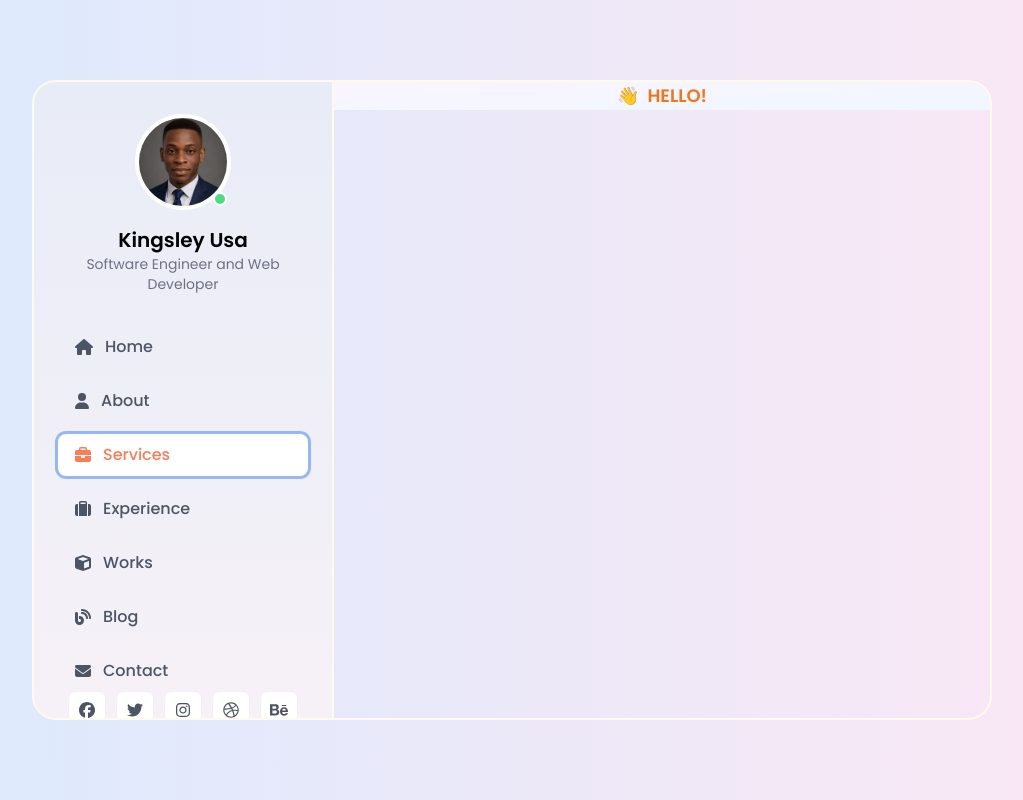
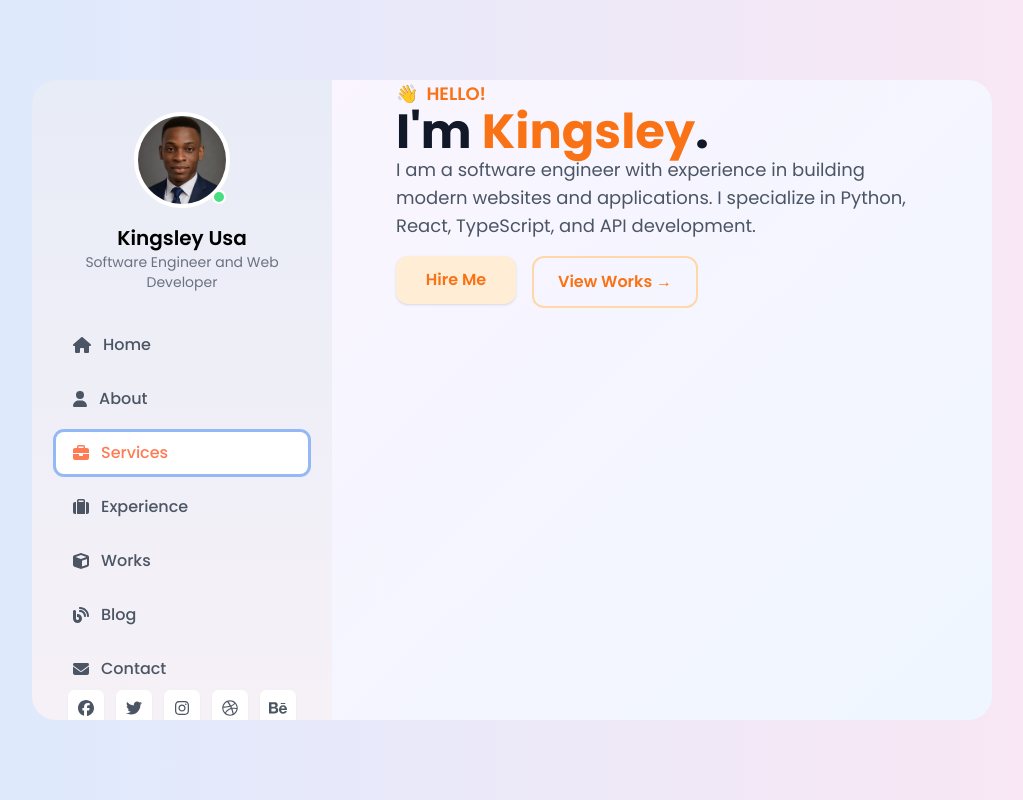
Before and after one commit to TheKingsident/kingsley-portfolio, a React (Vite) app: page / in a window 1280 px wide. Both pictures are taken after a click on the button "Services". Shown: the whole page, without its empty margins (128-1151 px from the left). Built offline with nearby package versions, Linux system fonts and the light colour scheme.

Commit message:
Refactor Services component: enhance layout with greeting, title, description, and call-to-action buttons

```diff
--- a/src/App.tsx
+++ b/src/App.tsx
@@ -51,7 +51,7 @@ const App = () => {
 
   return (
     <div className="flex min-h-screen items-center justify-center">
-      <div className="flex w-9/12 max-h-[80vh] border-2 rounded-3xl border-amber-50 overflow-hidden">
+      <div className="flex w-9/12 max-h-[80vh] border-1 rounded-3xl border-amber-50 overflow-hidden">
         <Sidebar activeSection={activeSection} setActiveSection={setActiveSection} />
         <main className={`flex-1 overflow-y-auto hide-scrollbar ${
           showScrollbar ? "show-scrollbar" : "hide-scrollbar"
--- a/src/components/Sidebar.tsx
+++ b/src/components/Sidebar.tsx
@@ -37,7 +37,7 @@ const Sidebar = ({ activeSection, setActiveSection }: SidebarProps) => {
   };
 
   return (
-    <aside className="w-[300px] bg-gradient-to-b from-[#e8ecf7] to-[#f6f1f7] flex flex-col items-center px-6 py-8 border-r-2 border-amber-50">
+    <aside className="w-[300px] bg-gradient-to-b from-[#e8ecf7] to-[#f6f1f7] flex flex-col items-center px-6 py-8 border-r-1 border-amber-50">
       {/* Profile Section */}
       <div className="text-center mb-8">
         <div className="relative w-24 h-24 mx-auto">
--- a/src/pages/Home.tsx
+++ b/src/pages/Home.tsx
@@ -1,6 +1,6 @@
 const Home = () => {
   return (
-    <section id="home" className="relative flex flex-col md:flex-row items-center justify-between w-full min-h-screen px-8 md:px-16 bg-gradient-to-br from-white to-[#f7faff] overflow-hidden">
+    <section id="home" className="relative flex flex-col md:flex-row items-center justify-between w-full h-[80vh] px-8 md:px-16 bg-gradient-to-br from-white to-[#f7faff] overflow-hidden">
       {/* Floating Circles */}
       <div className="absolute w-32 h-32 bg-orange-300 rounded-full opacity-50 animate-float top-10 left-10"></div>
       <div className="absolute w-24 h-24 bg-blue-300 rounded-full opacity-50 animate-float-delayed bottom-20 right-20"></div>
@@ -8,14 +8,14 @@ const Home = () => {
       <div className="absolute w-20 h-20 bg-pink-300 rounded-full opacity-50 animate-float-delayed bottom-1/4 left-1/4"></div>
 
       {/* Content Section */}
-      <div className="text-center md:text-left space-y-6 z-10">
+      <div className="text-center md:text-left w-1/2 space-y-6 z-10">
         <div className="text-lg font-semibold text-orange-500 flex items-center gap-2">
           <span>👋</span> HELLO!
         </div>
         <h1 className="text-4xl md:text-5xl font-bold text-gray-900">
           I'm <span className="text-orange-500">Kingsley</span>.
         </h1>
-        <p className="text-gray-600 text-base md:text-lg leading-relaxed">
+        <p className="text-gray-600 text-[15px]leading-relaxed">
           I am a software engineer with experience in building modern websites and applications.
           I specialize in Python, React, TypeScript, and API development.
         </p>
@@ -36,12 +36,12 @@ const Home = () => {
       </div>
 
       {/* Image Section */}
-      <div className="relative w-[300px] md:w-[450px] lg:w-[500px] max-h-[50vh] mt-12 md:mt-0">
-        <div className="absolute w-[400px] h-[400px] bg-[#ffe0cc] rounded-full animate-float-delayed"></div>
+      <div className="relative w-[300px] md:w-[450px] lg:w-[400px] max-h-[50vh] mt-12 md:mt-0">
+        <div className="absolute w-[450px] h-[450px] bg-[#ffe0cc] transform -translate-x-44 rounded-full translate-y-40  "></div>
         <img
           src="src/assets/profile-main2.png"
           alt="Profile"
-          className="w-full h-auto relative"
+          className="relative transform -translate-x-1/3 translate-y-20"
         />
       </div>
     </section>
--- a/src/pages/Services.tsx
+++ b/src/pages/Services.tsx
@@ -1,10 +1,45 @@
 const Services = () => {
     return (
-    <section id="services" className="flex flex-col items-center justify-center w-full max-w-full h-full bg-gradient-to-br from-purple-50 to-blue-50 overflow-hidden">
+        <section
+            id="services"
+            className="flex items-start justify-center w-full h-[80vh] px-8 md:px-16 bg-gradient-to-br from-purple-50 to-blue-50 overflow-clip"
+        >
+            <div className="flex flex-col">
+                {/* Greeting Section */}
                 <div className="text-lg font-semibold text-orange-500 flex items-center gap-2">
                     <span>👋</span> HELLO!
                 </div>
+
+                {/* Title Section */}
+                <h1 className="text-4xl md:text-5xl font-bold text-gray-900">
+                    I'm <span className="text-orange-500">Kingsley</span>.
+                </h1>
+
+                {/* Description Section */}
+                <p className="text-gray-600 text-base md:text-lg leading-relaxed">
+                    I am a software engineer with experience in building modern websites and applications.
+                    I specialize in Python, React, TypeScript, and API development.
+                </p>
+
+                {/* Call-to-Action Buttons */}
+                <div className="flex flex-col sm:flex-row gap-4 mt-4 justify-center md:justify-start">
+                    <a
+                        href="#contact"
+                        className="px-6 py-3 bg-orange-100 text-orange-500 rounded-xl font-semibold shadow hover:bg-orange-300 hover:text-white transition-all self-start w-[120px] flex justify-center items-center"
+                    >
+                        Hire Me
+                    </a>
+                    <a
+                        href="#works"
+                        className="px-6 py-3 border-2 border-orange-200 text-orange-500 rounded-xl font-semibold hover:bg-orange-500 hover:text-white transition self-start"
+                    >
+                        View Works →
+                    </a>
+                </div>
+            </div>
+
         </section>
     );
-}
+};
+
 export default Services;
```
Lines whose indentation alone changed are shown as unchanged.
